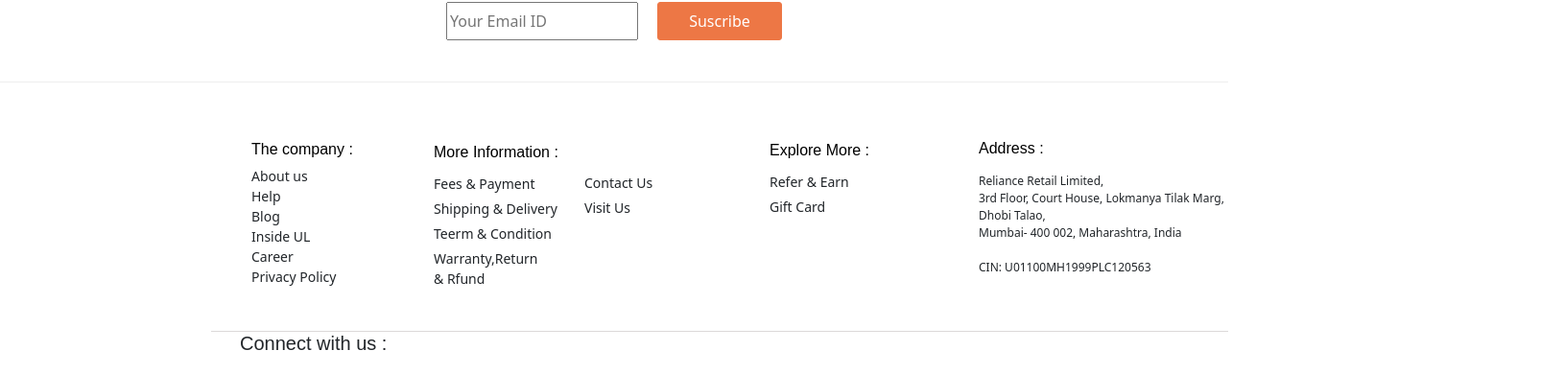
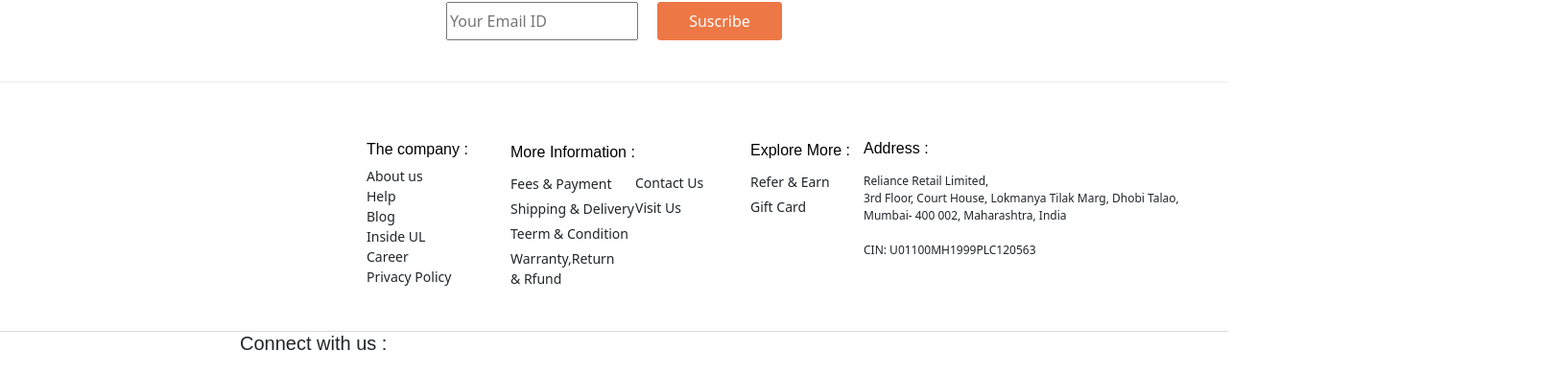
Before and after one commit to hyderdan/E-commerse-furniture-fulstackl-, a React (Create React App) app in the folder client/: page / in a window 1280 px wide. Shown: the part 1146-1536 px from the top of the page at 96% size, 1630 px wide, since content can reach past the window. Built offline with nearby package versions, Linux system fonts and the light colour scheme; no server answers.

Commit message:
work done

```diff
--- a/client/src/Components/Header.jsx
+++ b/client/src/Components/Header.jsx
@@ -54,16 +54,16 @@ export default function Header(){
  <span  className="searchbarbutton"> <h3><FiSearch/></h3></span>
     </Container>
 
-    <Container fluid>
+    <div fluid className='thirddivsub'>
     <div onClick={()=>user()} className="thirddivh3">
         {sessiontoken?<IoMdLogOut/>:<FaRegUser/>}
         </div>
-        </Container>
      <Link to={'/wishlist'} className="link2" ><div className="thirddivh4"><BsHeart/></div></Link>
      <Link to={'/addtocart'} className="link2" ><div className="thirddivh5"><FiShoppingCart/></div></Link>
      <Link to={'/adminlogin'} className="link2" ><div className="thirddivh6" ><MdOutlineAdminPanelSettings/></div></Link>
      <div className='wishcount'>{Count}</div>
         <div className='wishcount1'>{Count1}</div>
+        </div>
         </Container>
         </div>
 
--- a/client/src/Components/Style/Footer.css
+++ b/client/src/Components/Style/Footer.css
@@ -1,3 +1,6 @@
+.footermain{
+   width: 100%;
+}
 .footersub1{
     border-bottom: 1px solid #EEE;
     height: 120px;
@@ -29,7 +32,8 @@
     background-color: #f76729;
 }
 .footersub2{
-    margin-left: 220px;
+   /* background-color: red; */
+   width: 100%;
     margin-top: 60px;
     height: 200px;
     /* background-color: red; */
@@ -40,7 +44,7 @@
     color: black;
 }
 .footersubp{
-
+    width: 100%;
    padding-top: 0px;
    margin-left: -160px;
    display: flex;
@@ -52,7 +56,9 @@
    transition: 0.3s;
 
 }
+
 .footersubp li{
+   width: 100%;
     list-style: none;
    text-align: left;
    font-size: 14px;
@@ -62,6 +68,7 @@
 }
 .footersubp2{
     /* background-color: red; */
+
     margin-top: -172px;
     margin-left: 50px;
     display: flex;
@@ -74,6 +81,7 @@
 
  }
  .footersubp2 li{
+   width: 100%;
      list-style: none;
     text-align: left;
     font-size: 14px;
@@ -82,6 +90,7 @@
  }
  .footersubp3{
     /* background-color: red; */
+
     margin-top: -190px;
     margin-left: 200px;
     display: flex;
@@ -93,15 +102,24 @@
     transition: 0.3s;
 
  }
+ .footersubp3 ul{
+   width: 100%;
+ }
  .footersubp3 li{
+   width: 100%;
+   /* background-color: red; */
      list-style: none;
     text-align: left;
     font-size: 14px;
     padding-top: 5px;
 
  }
+ .footersubp ul{
+   width: 100%;
+ }
  .footersubp4{
     /* background-color: red; */
+
     margin-top: -187px;
     margin-left: 320px;
     display: flex;
@@ -114,6 +132,7 @@
 
  }
  .footersubp4 li{
+   width: 100%;
      list-style: none;
     text-align: left;
     font-size: 14px;
@@ -122,6 +141,7 @@
  }
  .footersubp5{
     /* background-color: red; */
+
     margin-top: -187px;
     margin-left: 500px;
     display: flex;
@@ -134,17 +154,20 @@
 
  }
  .footersubp5 h6{
+   width: ;
     position: absolute;
     margin-top: -33px;
     margin-left: 0px;
  }
  .footersubp5 p{
+   width: 100%;
     text-align: left;
     font-size: 12px;
     padding-top: 10px;
     margin-top: 80px;
  }
  .footersub3{
+   width: 100%;
     /* background-color: red; */
     height: 100px;
  }
@@ -154,6 +177,7 @@
     font-family: "Mr Eaves XL Modern", sans-serif;
  }
  .footersub3li{
+   width: 100%;
     margin-top: -60px;
     margin-left: 200px;
  }
@@ -169,6 +193,7 @@
 
  }
  .footersub4{
+   width: 100%;
     background-color: #2F4858;
     height: 40px;
  }
@@ -179,12 +204,14 @@
     margin-top: 5px;
  }
  .footersubmap{
+   /* width: 100%; */
    display: flex;
    flex-direction: row;
    flex-wrap: wrap;
  }
 
  .footersubmap img{
+
    width: 20px;
    height: 20px;
    margin-left: 20px;
@@ -193,18 +220,18 @@
  }
  @media screen and (min-width:1100px) {
    .footersubp{
-      margin-left: 10px;
+      margin-left: 350px;
    }
    .footersubp2{
-      margin-left: 200px;
+      margin-left: 500px;
    }
    .footersubp3{
-      margin-left: 357px;
+      margin-left: 630px;
    }
    .footersubp4{
-      margin-left: 550px;
+      margin-left: 750px;
    }
    .footersubp5{
-      margin-left: 800px;
+      margin-left: 900px;
    }
  }
--- a/client/src/Components/Style/Header2.css
+++ b/client/src/Components/Style/Header2.css
@@ -166,6 +166,12 @@ transition: 0.8s;
    opacity: 0.8;
    transition: 0.5s;
 }
+.thirddivsub{
+background-color: red;
+width: 100%;
+
+}
+
 
 @media screen and (min-width:1100px) {
     .logo h1{
--- a/client/src/Components/Style/Home.css
+++ b/client/src/Components/Style/Home.css
@@ -14,17 +14,12 @@
     color: #e85348;
     font-family: "Mr Eaves XL Modern Bold", sans-serif;
 }
-
 .courouselimg{
 height: 550px;
 width: 100%
 }
-.fourthdiv{
-    /* background-color: red; */
-}
 .fifthsub{
     font-family: "Mrs Eaves XL Serif", serif;
-
 }
 
 .fifthdiv{
@@ -33,17 +28,14 @@ width: 100%
     border-bottom: 1px solid #dcd9d9;
 }
 .fifp{
-
     margin-top: -20px;
     z-index: 1;
     color: #e85348;
-
 }
 .fifthmain{
     display: flex;
     flex-direction: row;
     flex-wrap: wrap;
-    /* background-color: red; */
     width: 100%;
     height: auto;
     margin-top: 30px;
@@ -89,12 +81,6 @@ width: 100%
 .main11 h3:hover{
     color: #e85348;
 }
-
-
-
-
-
-
 .Hlink{
     text-decoration: none;
     color: rgb(59, 58, 58);
```
Also changed, not shown: 1 other file (tests, documents, lock files or other folders).
